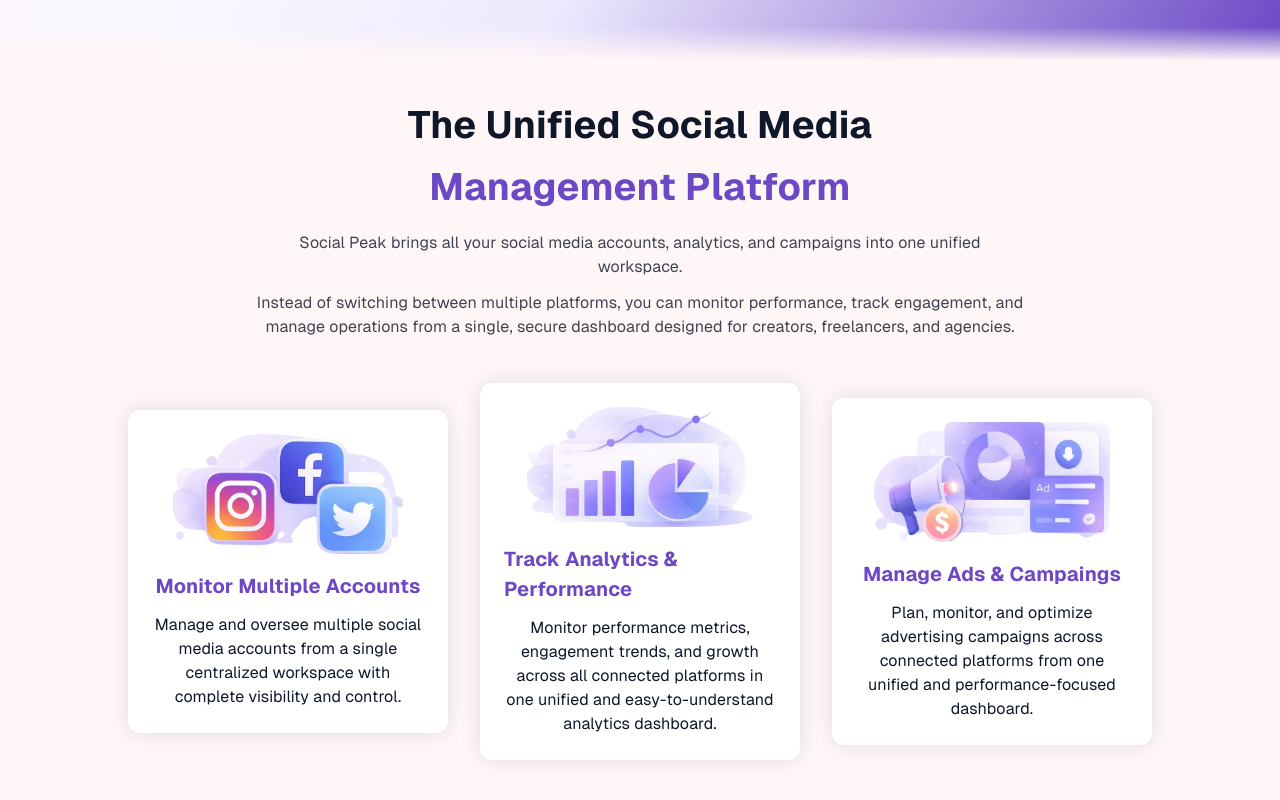
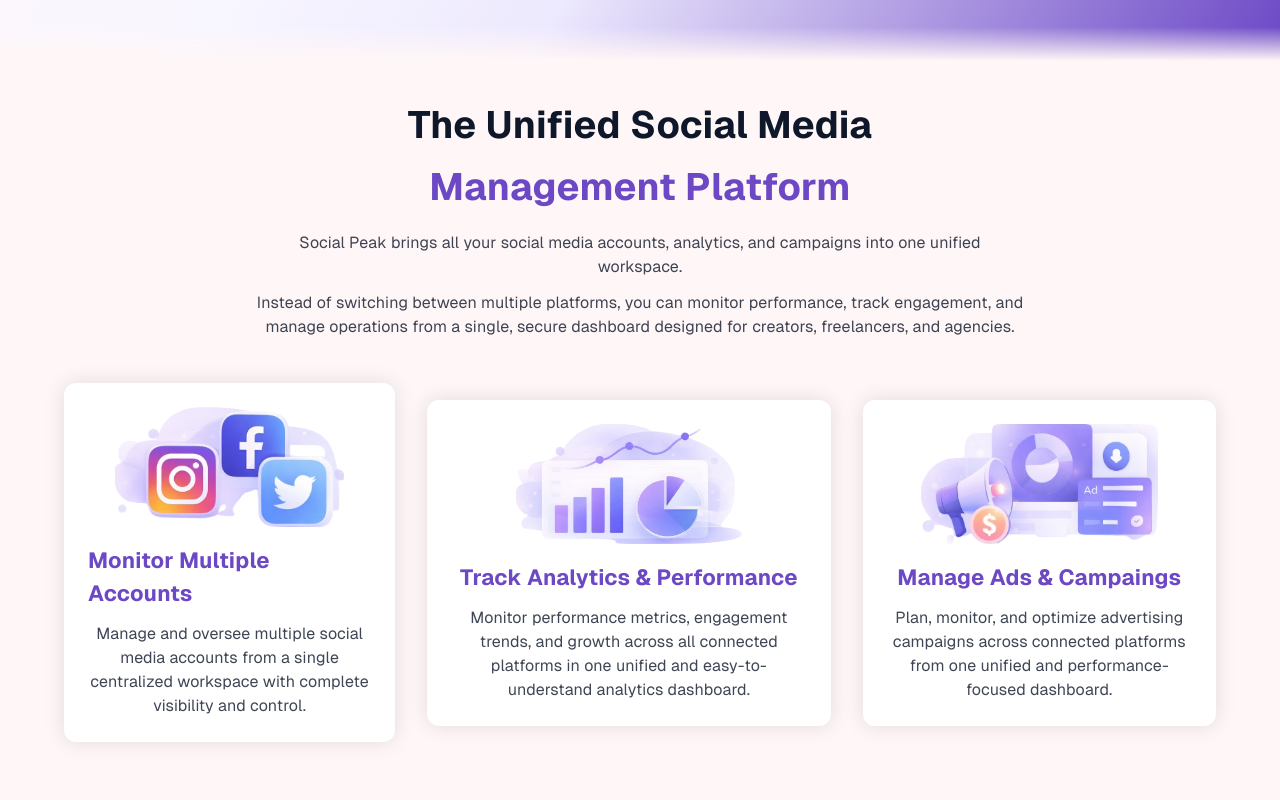
Before and after one commit to socialpeakhq/social-peak-landing, a React (Vite) app: page / in a window 1280 px wide. Shown: the part 699-1499 px from the top of the page. Built offline with nearby package versions, Linux system fonts and the light colour scheme.

Commit message:
fixes for features

```diff
--- a/src/components/Card/CardVersion1/styles.module.scss
+++ b/src/components/Card/CardVersion1/styles.module.scss
@@ -6,7 +6,6 @@
   flex-direction: column;
   align-items: center;
   gap: 12px;
-  max-width: calc(100dvh / 2.3);
   box-shadow: 0px 0px 20px 1px rgba(0, 0, 0, 0.1);
 }
 
@@ -17,10 +16,11 @@
 .titleLabel {
   color: var(--accent-purple);
   font-weight: bold;
-  font-size: 20px;
+  font-size: 22px;
 }
 
 .descriptionLabel {
   color: var(--text-color);
   text-align: center;
+  opacity: 0.8;
 }
--- a/src/pages/home/components/Features/styles.module.scss
+++ b/src/pages/home/components/Features/styles.module.scss
@@ -33,7 +33,7 @@
 .cardsContainer {
   display: flex;
   align-items: center;
-  max-width: 80%;
+  max-width: 90%;
   margin: 0 auto;
   gap: 32px;
   margin-top: 32px;
```
